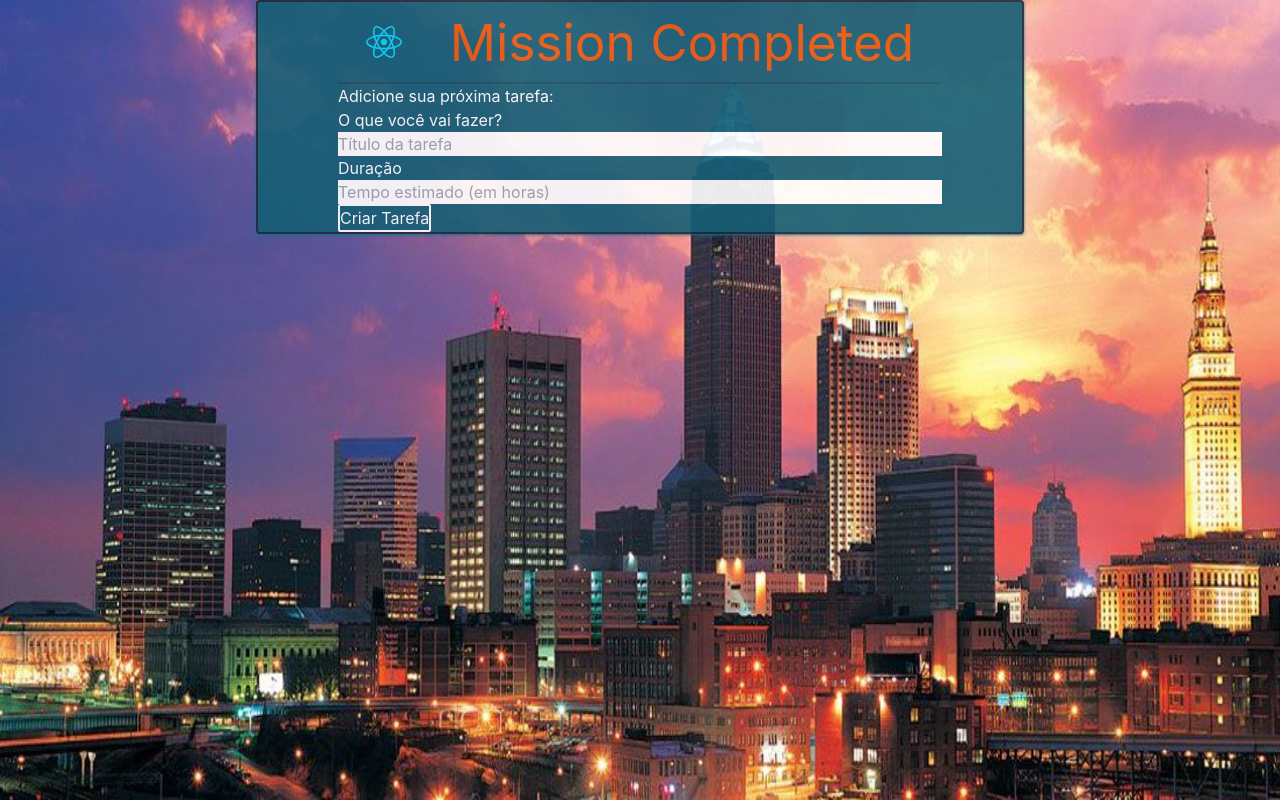
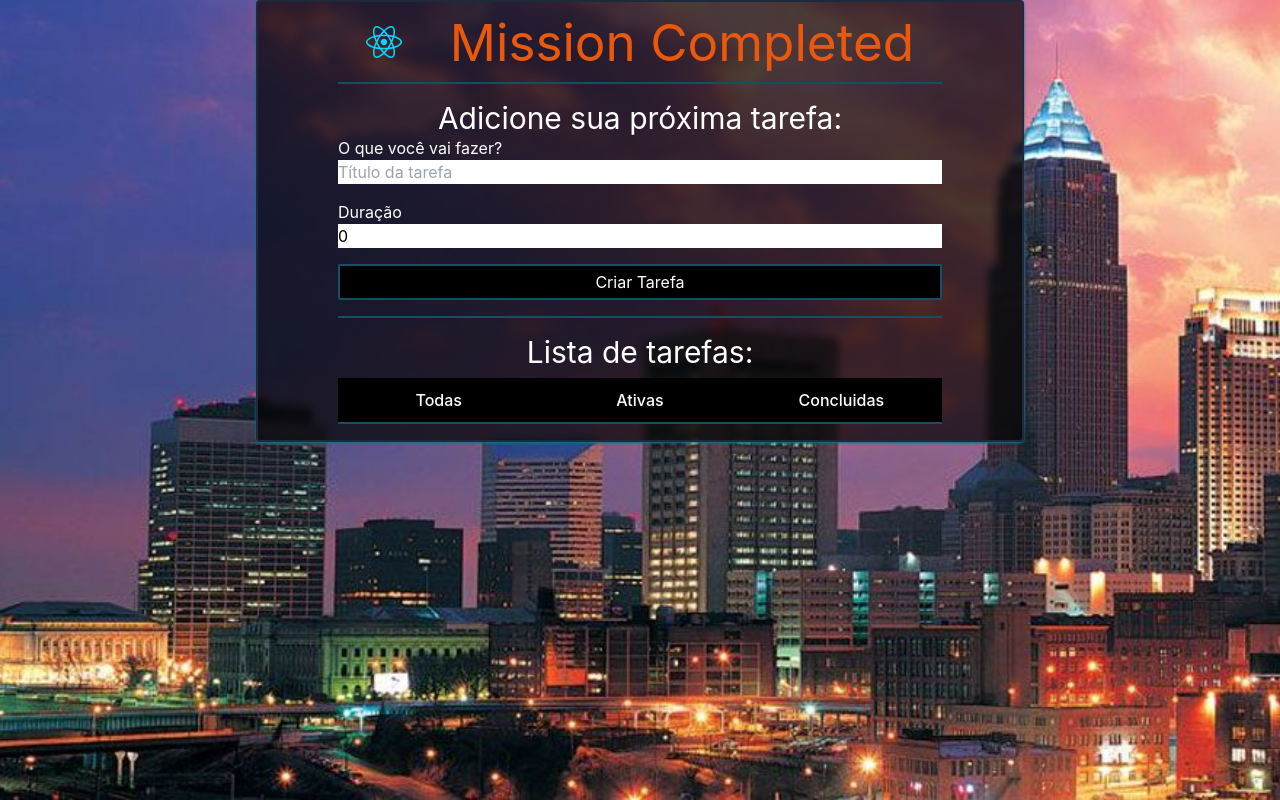
Before and after one commit to lucasgmaieski/mission-completed, a React (Vite) app: page / in a window 1280 px wide. Built offline with nearby package versions, Linux system fonts and the light colour scheme.

Commit message:
criado componente de lista

```diff
--- a/src/App.tsx
+++ b/src/App.tsx
@@ -2,13 +2,15 @@ import { Header} from './components/Header';
 import './App.css';
 import { CreateTask } from './components/CreateTask';
 import { Main } from './components/Main';
+import { TodoList } from './components/TodoList';
 
 const App = () => {
     return (
         <Main bgMain="../src/assets/bg.jpg" >
-            <div className='max-w-3xl m-auto bg-cyan-800 opacity-90 border-2 rounded border-slate-800 shadow shadow-cyan-700 px-20 z-10 relative'>
+            <div className='max-w-3xl m-auto bg-black backdrop-blur-sm bg-opacity-70 border-2 rounded border-slate-800 shadow shadow-cyan-700 px-20'>
                 <Header />
                 <CreateTask />
+                {/* <TodoList/> */}
             </div>
         </Main>
 
--- a/src/components/CreateTask.tsx
+++ b/src/components/CreateTask.tsx
@@ -1,15 +1,48 @@
-import { useState } from 'react';
+import { useEffect, useState } from 'react';
+import { Task } from './Task';
 
+export type Task = {
+    titleTask: string;
+    durationTask: number;
+    completed?:boolean;
+}
 export const CreateTask = () => {
+
+    const [title, setTitle] = useState<string>("");
+    const [duration, setDuration] = useState<number>(0);
+    const [list, setList] = useState<Task[]>([]);
+    const handleCreateTask = () => {
+        const newTask: Task = {
+            titleTask: title,
+            durationTask: duration
+        }
+        setList([...list, newTask]);
+    }
+    console.log("lista que não atualiza na hora");
+    console.log(list);
     return (
-        <div className='border-b-cyan-800'>
-            <h2>Adicione sua próxima tarefa:</h2>
-            <label className='w-full' htmlFor="nameTask">O que você vai fazer?</label>
-            <input className='w-full opacity-100' type="text" name="nameTask" placeholder="Título da tarefa"/>
-            <label className='w-full' htmlFor="duration">Duração</label>
-            <input className='w-full' type="number" name="duration" placeholder="Tempo estimado (em horas)"/>
+        <>
+            <div className='border-b-cyan-900 border-b-2 py-4 mb-4'>
+                <h2 className='text-center text-3xl'>Adicione sua próxima tarefa:</h2>
+                <label className='w-full' htmlFor="nameTask">O que você vai fazer?</label>
+                <input className='w-full mb-4 text-black' type="text" name="nameTask" value={title} onChange={e => setTitle(e.target.value)} placeholder="Título da tarefa"/>
+                <label className='w-full' htmlFor="duration">Duração</label>
+                <input className='w-full text-black' type="number" name="duration" value={duration} onChange={e => setDuration(parseFloat(e.target.value))} placeholder="Tempo estimado (em horas)"/>
+                <input onClick={handleCreateTask} className='w-full bg-black border-2 text-white mt-4 py-1 border-cyan-900 rounded-sm' type="button" value="Criar Tarefa" />
+            </div>
 
-            <input className='bg-transparent border-2 border-white rounded-sm' type="button" value="Criar Tarefa" />
-        </div>
+            <h2 className='text-center mb-2 text-3xl'>Lista de tarefas:</h2>
+            <div className='mb-4'>
+                <button className='rounded-none border-x-0 border-t-0 border-b-2 border-cyan-900 w-1/3 bg-black  hover:bg-white hover:text-black focus:outline-none active:border-white'>Todas</button>
+                <button className='rounded-none border-x-0 border-t-0 border-b-2 border-cyan-900 w-1/3 bg-black  hover:bg-white hover:text-black focus:outline-none active:border-white'>Ativas</button>
+                <button className='rounded-none border-x-0 border-t-0 border-b-2 border-cyan-900 w-1/3 bg-black  hover:bg-white hover:text-black focus:outline-none active:border-white'>Concluidas</button>
+            </div>
+            {list.map((item, key) => (
+                <Task key={key} item={item} />
+
+            ))}
+
+        </>
+
     );
 }
--- a/src/components/Main.tsx
+++ b/src/components/Main.tsx
@@ -6,8 +6,8 @@ type Props = {
 }
 export const Main = ({bgMain, children}: Props) => {
     return (
-        <main className='bg-cyan-900 w-screen h-screen text-white'>
-            <img src={bgMain} alt="" className="absolute z-0 w-screen h-screen"/>
+        <main className='bg-bg-main bg-no-repeat bg-cover w-screen h-screen text-white'>
+            {/* <img src={bgMain} alt="" className="absolute z-0 w-screen h-screen"/> */}
             {children}
         </main>
     );
--- /dev/null
+++ b/src/components/Task.tsx
@@ -0,0 +1,15 @@
+type Props = {
+    title: string;
+    duration: number;
+    completed?: boolean;
+}
+
+export const Task = ({title, duration, completed}: Props) => {
+    return (
+        <>
+            <h3>{title}</h3>
+            <span>Duração: {duration}h</span>
+            <div> <i>Completo</i> <i>Excluir</i></div>
+        </>
+    );
+}
--- /dev/null
+++ b/src/components/TodoList.tsx
@@ -0,0 +1,18 @@
+import { Task } from "./Task";
+
+
+export const TodoList = () => {
+    return (
+        <>
+            <h2 className='text-center mb-2 text-3xl'>Lista de tarefas:</h2>
+
+            <div className='mb-4'>
+                <button className='rounded-none border-x-0 border-t-0 border-b-2 border-cyan-900 w-1/3 bg-black  hover:bg-white hover:text-black focus:outline-none active:border-white'>Todas</button>
+                <button className='rounded-none border-x-0 border-t-0 border-b-2 border-cyan-900 w-1/3 bg-black  hover:bg-white hover:text-black focus:outline-none active:border-white'>Ativas</button>
+                <button className='rounded-none border-x-0 border-t-0 border-b-2 border-cyan-900 w-1/3 bg-black  hover:bg-white hover:text-black focus:outline-none active:border-white'>Concluidas</button>
+            </div>
+
+            <Task />
+        </>
+    );
+}
--- a/tailwind.config.js
+++ b/tailwind.config.js
@@ -5,7 +5,11 @@ export default {
     "./src/**/*.{js,ts,jsx,tsx}"
   ],
   theme: {
-    extend: {},
+    extend: {
+      backgroundImage: {
+        'bg-main': "url('../src/assets/bg.jpg')",
+      }
+    },
   },
   plugins: [],
 }
```
